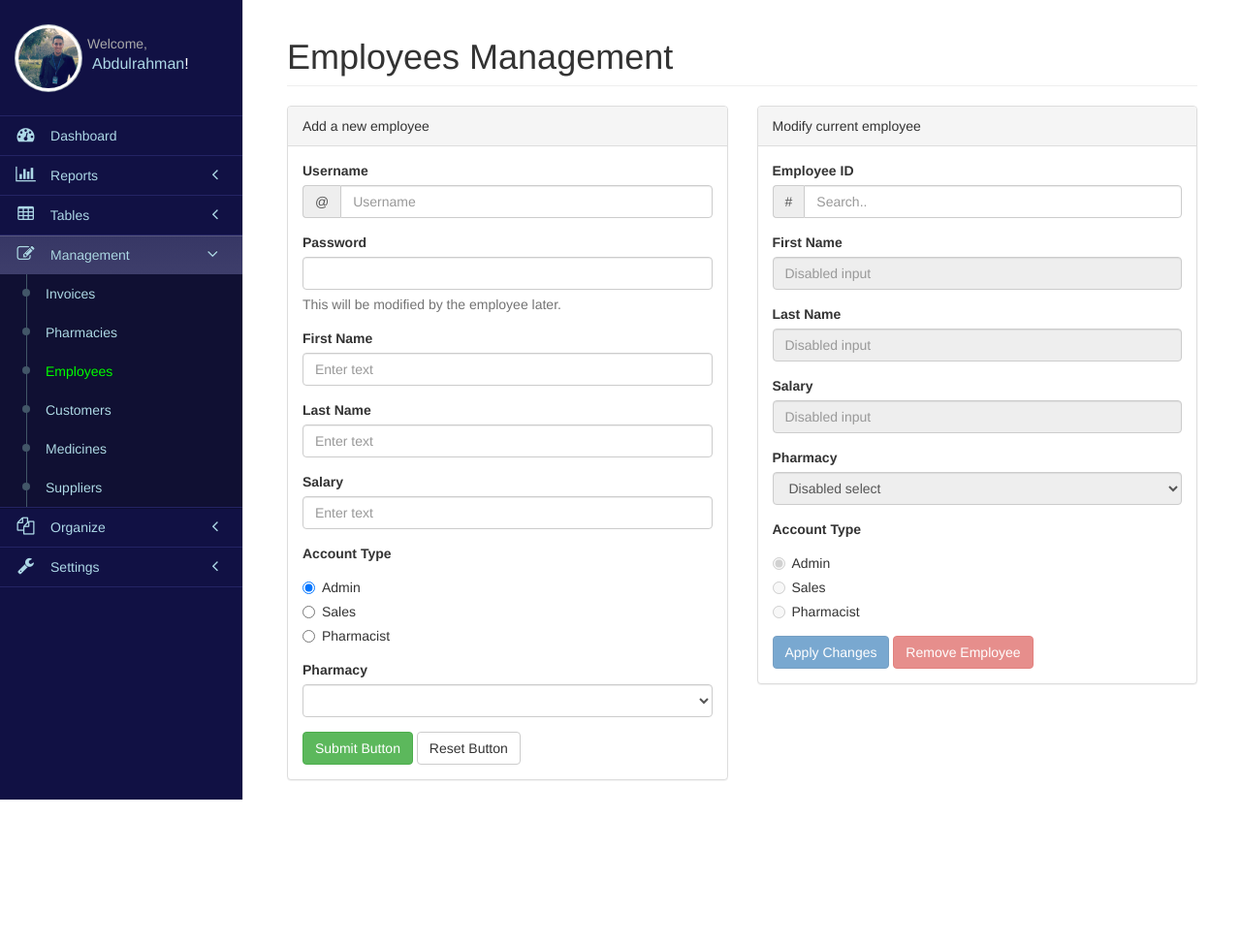
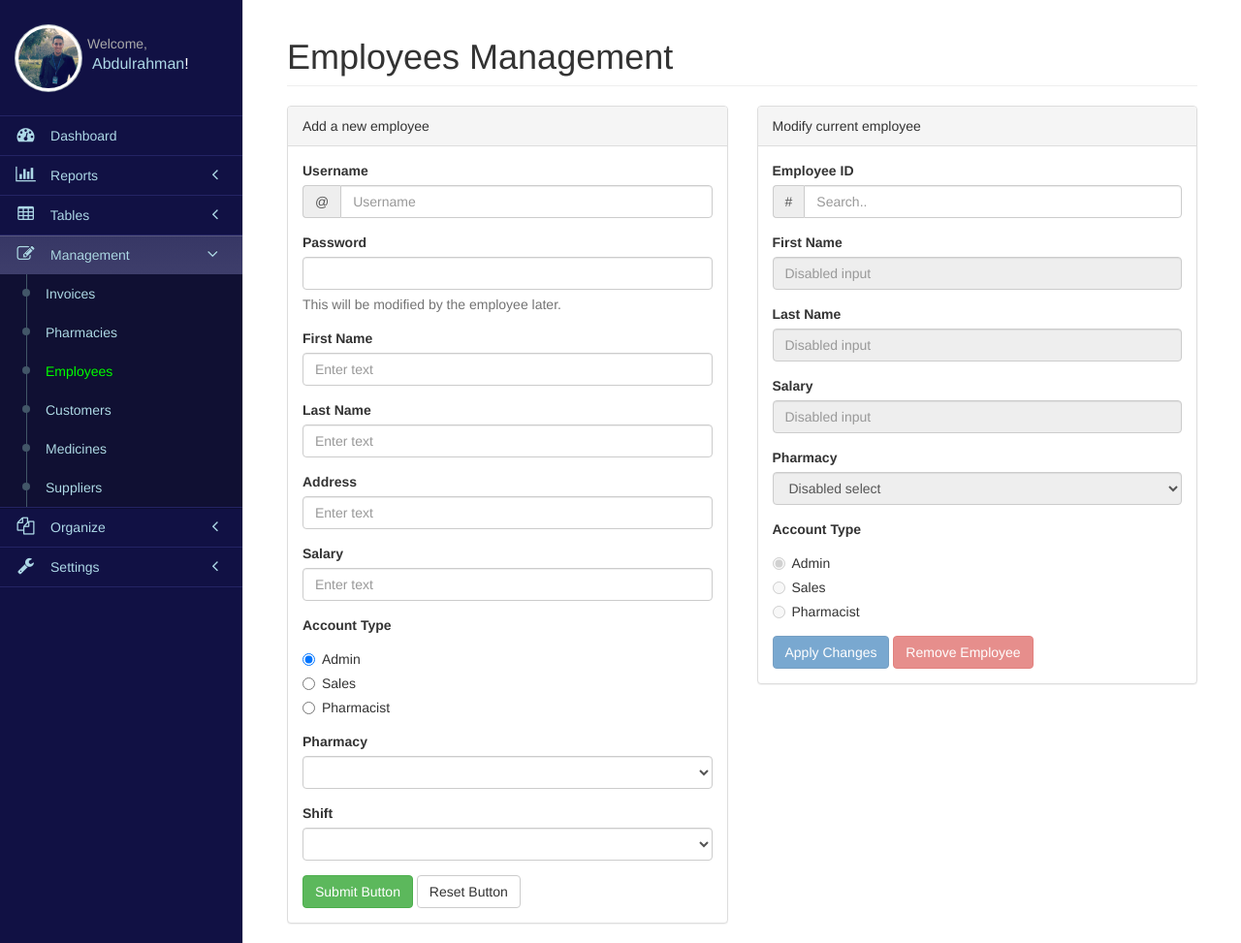
Before and after one commit to DevMetwaly/Pharmacy, a PHP site: page /ctrl_employees in a window 1280 px wide. Shown: the part 51-1024 px from the top of the page at 97% size. Before the commit the page ends 876 px from the top, so only its background shows below. Run offline with PHP 8.4, Linux system fonts and the light colour scheme; some libraries are stand-ins or nearby versions.

Commit message:
i don't remember

```diff
--- a/pages/ctrl_customers.php
+++ b/pages/ctrl_customers.php
@@ -3,7 +3,6 @@ function AddCustomer(){
 	var name = $('#Name').val();
 	var address = $('#Address').val();
 	var phone = $('#Phone').val();
-	if(name != null &&
 	Send("./php/Customers_ctrl.php","POST",function(data){
 
 	},"Name="+name+"&Address="+address+"&Phone="+phone);
--- a/pages/ctrl_employees.php
+++ b/pages/ctrl_employees.php
@@ -1,3 +1,13 @@
+<script>
+function AddEmployee(){
+	alert($('input[name=optionsRadios]:checked').val());
+	/*Send("./php/Customers_ctrl.php","POST",function(data){
+
+	},"Name="+name+"&Address="+address+"&Phone="+phone);*/
+}
+
+</script>
+
 <div id="page-wrapper">
 	<div class="container-fluid">
 		<div class="row">
@@ -40,27 +50,33 @@
 										<input class="form-control" placeholder="Enter text">
 									</div>
 									<div class="form-group">
+										<label>Address</label>
+										<input class="form-control" placeholder="Enter text">
+									</div>
+									<div class="form-group">
 										<label>Salary</label>
 										<input class="form-control" placeholder="Enter text">
 									</div>
+
 									<div class="form-group">
 										<label>Account Type</label>
 										<div class="radio">
 											<label>
-											<input type="radio" name="optionsRadios" id="optionsRadios1" value="option1" checked>Admin
+												<input type="radio" name="optionsRadios" value="option1" checked>Admin
 											</label>
 										</div>
 										<div class="radio">
 											<label>
-											<input type="radio" name="optionsRadios" id="optionsRadios2" value="option2">Sales
+												<input type="radio" name="optionsRadios" value="option2">Sales
 											</label>
 										</div>
 										<div class="radio">
 											<label>
-											<input type="radio" name="optionsRadios" id="optionsRadios3" value="option3">Pharmacist
+												<input type="radio" name="optionsRadios" value="option3">Pharmacist
 											</label>
 										</div>
 									</div>
+
 									<div class="form-group">
 										<label>Pharmacy</label>
 										<select class="form-control">
@@ -70,7 +86,16 @@
 											<option>C</option>
 										</select>
 									</div>
-								<button type="submit" class="btn btn-default btn-success">Submit Button</button>
+									<div class="form-group">
+										<label>Shift</label>
+										<select class="form-control">
+											<option></option>
+											<option>A</option>
+											<option>B</option>
+											<option>C</option>
+										</select>
+									</div>
+									<button type="submit" class="btn btn-default btn-success" onClick="AddEmployee()">Submit Button</button>
 									<button type="reset" class="btn btn-default">Reset Button</button>
 								</form>
 							</div>
@@ -125,17 +150,17 @@
 											<label>Account Type</label>
 											<div class="radio">
 												<label>
-													<input type="radio" name="optionsRadios" id="optionsRadios1" value="option1" checked>Admin
+													<input type="radio" name="optionsRadios2" value="option1" checked>Admin
 												</label>
 											</div>
 											<div class="radio">
 												<label>
-													<input type="radio" name="optionsRadios" id="optionsRadios2" value="option2">Sales
+													<input type="radio" name="optionsRadios2" value="option2">Sales
 												</label>
 											</div>
 											<div class="radio">
 												<label>
-													<input type="radio" name="optionsRadios" id="optionsRadios3" value="option3">Pharmacist
+													<input type="radio" name="optionsRadios2" value="option3">Pharmacist
 												</label>
 											</div>
 										</div>
```
Also changed, not shown: php/Employees_ctrl.php (renamed from php/Employees_management.php). Lines whose indentation alone changed are shown as unchanged.
